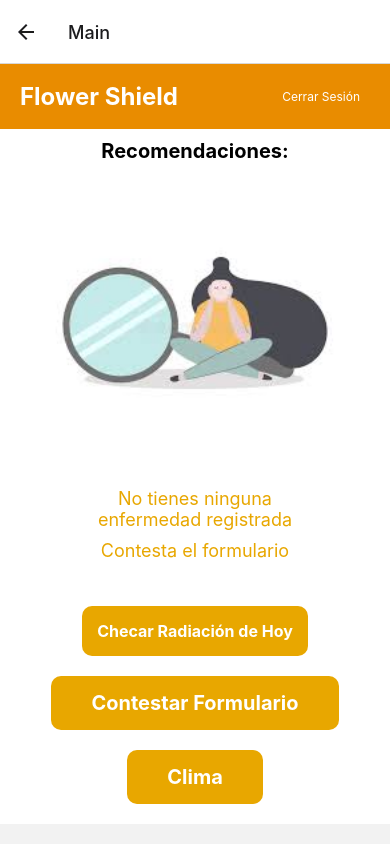
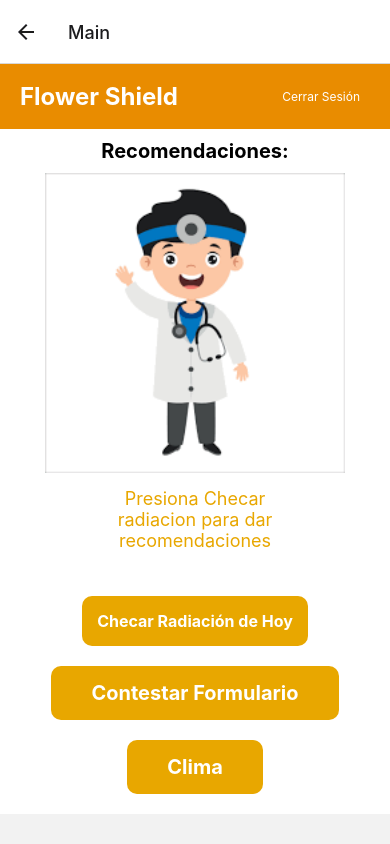
Before and after one commit to TotoHacker/NuevaVilla, a React Native app in the folder Flower/: screen /Main in a window 390 px wide. Both pictures are taken after a click on the button 26 px from the left and 32 px from the top of the page. Built offline with nearby package versions, Linux system fonts and the light colour scheme.

Commit message:
si no tiene enfermedad añadida

```diff
--- a/Flower/viewprin.js
+++ b/Flower/viewprin.js
@@ -23,7 +23,7 @@ const MainView = ({ navigation }) => {
       const radiacionesUV = data.radiaciones_uv;
       console.log('Datos de radiación UV:', radiacionesUV);
 
-      if (radiacionesUV.length > 0) {
+      if (radiacionesUV && radiacionesUV.length > 0) {
         // Encuentra el valor mínimo de radiación
         const minRadiacion = Math.min(...radiacionesUV);
         console.log('Radiación UV más baja:', minRadiacion);
@@ -31,12 +31,15 @@ const MainView = ({ navigation }) => {
         // Hacer algo con el valor mínimo, como mostrar un mensaje en la consola
       } else {
         console.log('No se ha añadido ninguna enfermedad.');
+        // Envía una alerta si no se han añadido enfermedades
+        alert('No tienes enfermedades añadidas. Por favor, contesta el formulario.');
       }
 
     } catch (error) {
       console.error('Error fetching max UV:', error);
     }
   };
+
 
   const handleCheckRadiation = async () => {
     try {
@@ -67,10 +70,8 @@ const MainView = ({ navigation }) => {
       return (
         <View style={styles.row}>
           <View style={styles.imageContainer}>
-            <Image source={require('./assets/no.jpeg')} style={styles.imagenN} />
-            <Text style={styles.textoS}>No tienes ninguna enfermedad registrada</Text>
-            <Text style={styles.textoS}>Contesta el formulario</Text>
-
+            <Image source={require('./assets/espera.png')} style={styles.imagenN} />
+            <Text style={styles.textoS}>Presiona Checar radiacion para dar recomendaciones</Text>
           </View>
         </View>
       );
```
Also changed, not shown: Flower/assets/espera.png (added).
